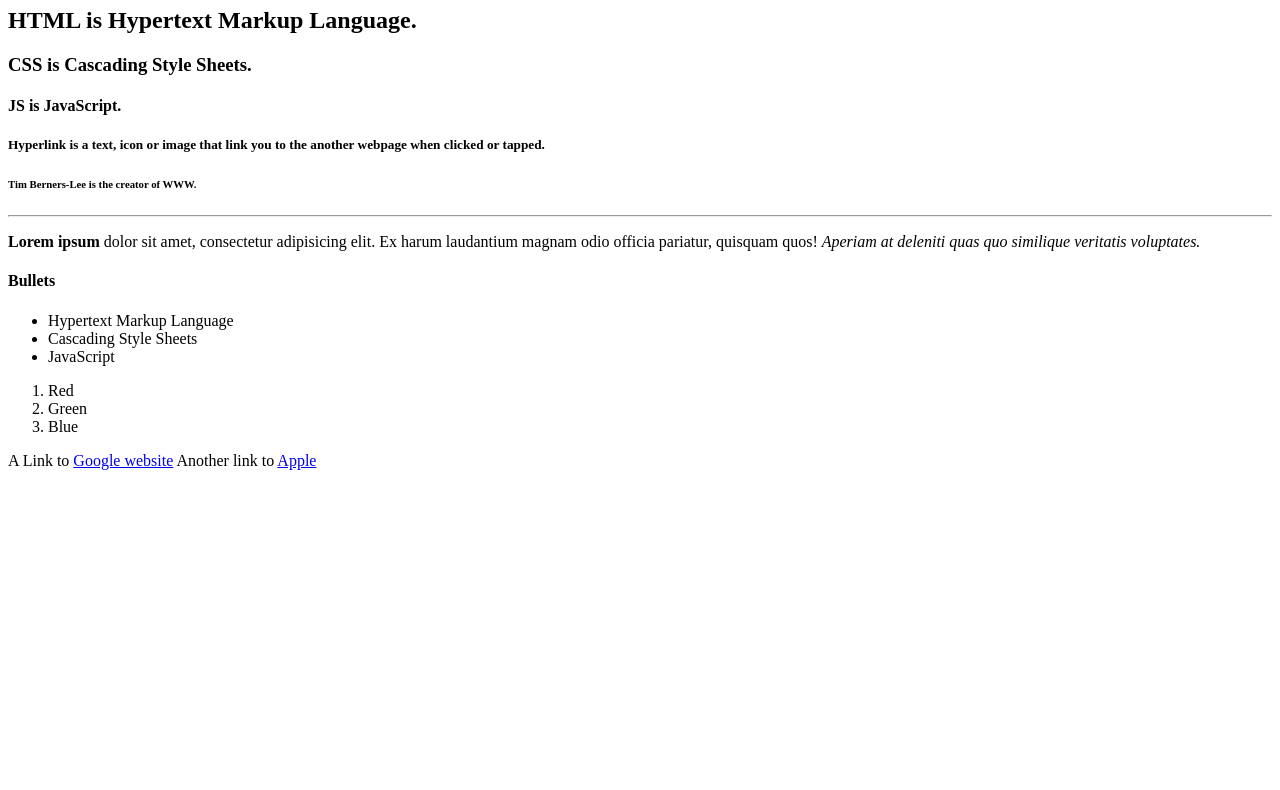
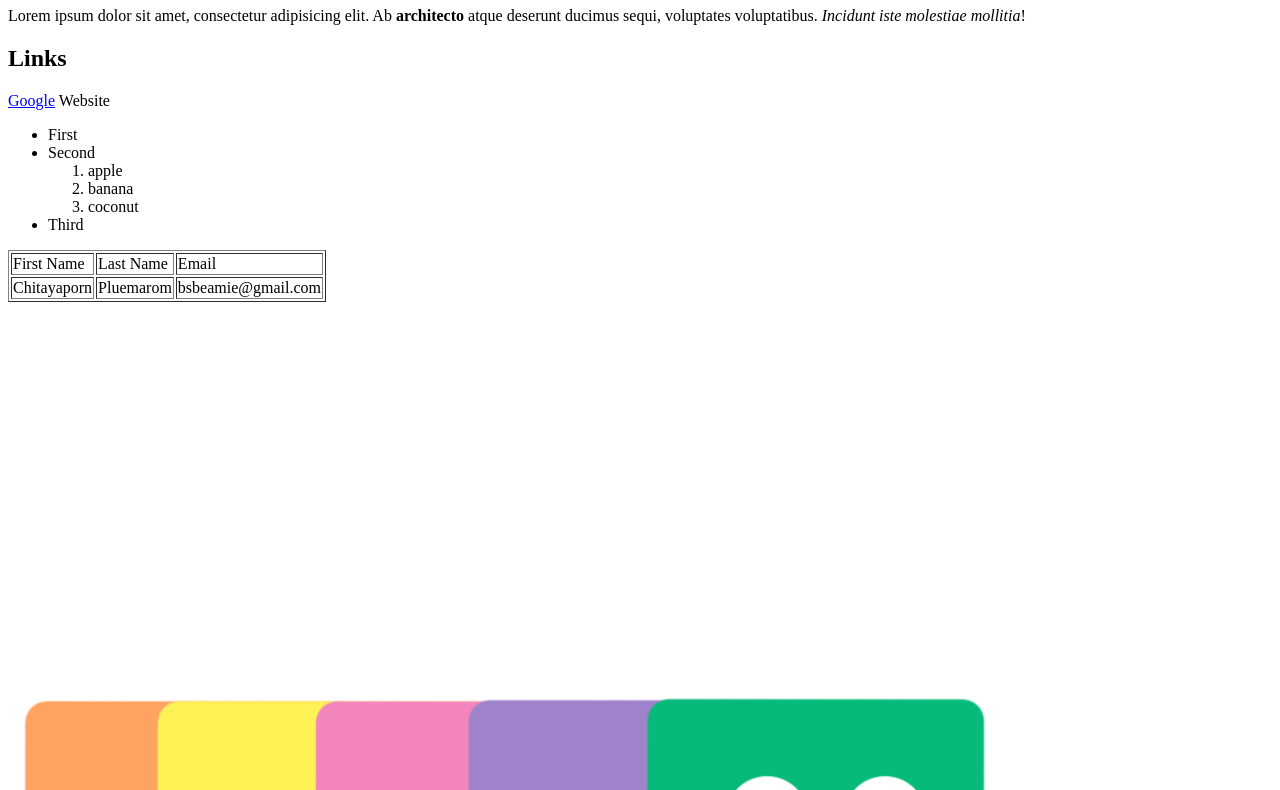
Before and after one commit to beamctyp/059-chitayaporn, a plain HTML site: page index.html in a window 1280 px wide. Shown: the part 73-863 px from the top of the page. Before the commit the page ends 800 px from the top, so only its background shows below. Drawn offline with Linux system fonts and the light colour scheme.

Commit message:
learn more tags, table, img

```diff
--- a/index.html
+++ b/index.html
@@ -1,35 +1,50 @@
-<!DOCTYPE html>
+<!doctype html>
 <html lang="en">
 <head>
     <meta charset="UTF-8">
-    <title>HTML Basic</title>
+    <meta name="viewport"
+          content="width=device-width, user-scalable=no, initial-scale=1.0, maximum-scale=1.0, minimum-scale=1.0">
+    <meta http-equiv="X-UA-Compatible" content="ie=edge">
+    <title>Document</title>
 </head>
 <body>
-<h1>HTML Basic</h1>
-<h2>HTML is Hypertext Markup Language.</h2>
-<h3>CSS is Cascading Style Sheets.</h3>
-<h4>JS is JavaScript.</h4>
-<h5>Hyperlink is a text, icon or image that link you to the another webpage when clicked or tapped. </h5>
-<h6>Tim Berners-Lee is the creator of WWW.</h6>
-<hr>
-    <p> <strong>Lorem ipsum</strong> dolor sit amet, consectetur adipisicing elit. <span>Ex harum laudantium magnam odio officia pariatur</span>, quisquam quos! <em>Aperiam at deleniti quas quo similique veritatis voluptates.</em> </p>
 
-<h4>Bullets</h4>
+<h1>Heading Again</h1>
+
+<p>
+    Lorem ipsum dolor sit amet, consectetur adipisicing elit. Ab <strong>architecto</strong> atque deserunt ducimus sequi, voluptates voluptatibus. <em>Incidunt iste molestiae mollitia</em>!
+</p>
+
+<h2>Links</h2>
+
+<a href="https://google.com">Google</a> Website
+
 <ul>
-    <li>Hypertext Markup Language</li>
-    <li>Cascading Style Sheets</li>
-    <li>JavaScript</li>
+    <li>First</li>
+    <li>Second</li>
+    <ol>
+        <li>apple</li>
+        <li>banana</li>
+        <li>coconut</li>
+    </ol>
+    <li>Third</li>
 </ul>
 
-<ol>
-    <li>Red</li>
-    <li>Green</li>
-    <li>Blue</li>
-</ol>
+<table border="1">
+    <tr>
+        <td>First Name</td>
+        <td>Last Name</td>
+        <td>Email</td>
+    </tr>
+    <tr>
+        <td>Chitayaporn</td>
+        <td>Pluemarom</td>
+        <td>bsbeamie@gmail.com</td>
+    </tr>
 
-<p>
-    A Link to <a href="https://www.google.com">Google website</a> Another link to <a href="https://www.apple.com">Apple</a>
-</p>
+</table>
+
+<img src="wormies.png" alt="color wormies">
 
 </body>
 </html>
```
Also changed, not shown: wormies.png (added).
